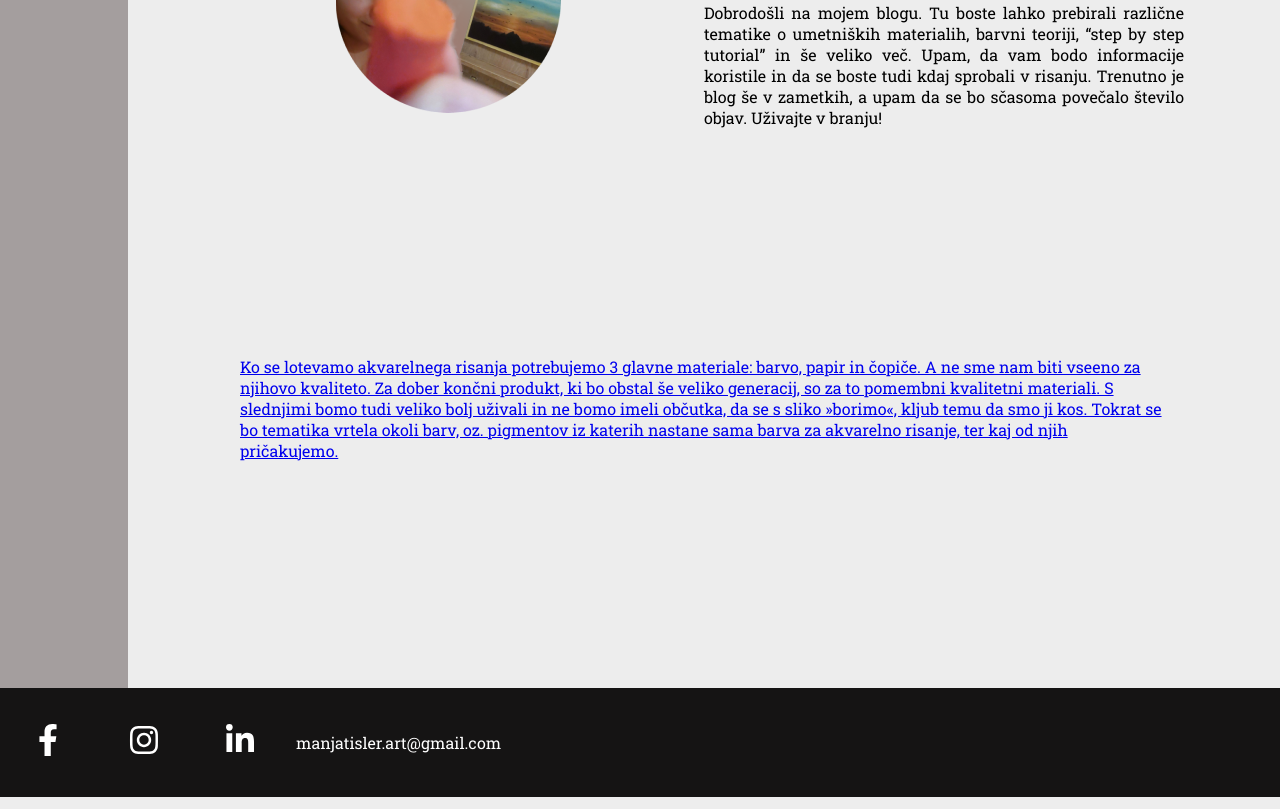
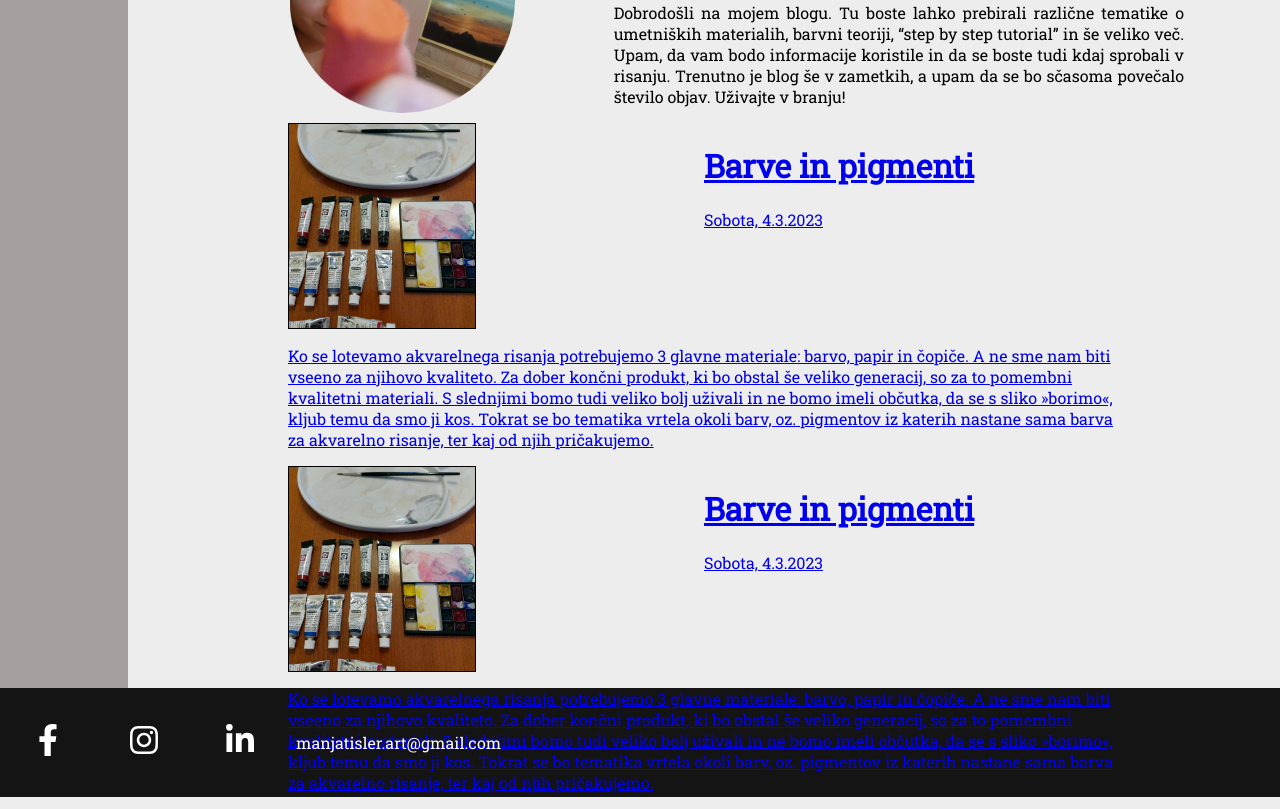
Before and after one commit to jureperos/Manja_Art_React, a React (Create React App) app: page /blog in a window 1280 px wide. Shown: the part 640-1449 px from the top of the page. Built offline with nearby package versions, Linux system fonts and the light colour scheme.

Commit message:
making dinamic blog routes

```diff
--- a/src/components/Content.js
+++ b/src/components/Content.js
@@ -31,7 +31,9 @@ function Content () {
                         <Route index element={ <SetImages /> } />
                     </Route>
                     <Route path="/zivljenjepis" element={ <Zivljenjepis /> } />
-                    <Route path="/blog" element={ <Blog /> } />
+                    <Route path="/blog" element={ <Blog /> }>
+                        <Route path=":id" />
+                    </Route>
                     <Route path="/*" element={ <NotFound /> } />
                 </Routes>
             </div>
--- a/src/components/blog/Blog.css
+++ b/src/components/blog/Blog.css
@@ -1,6 +1,6 @@
 .background {
     display: grid;
-    grid-template-columns: 1fr 1fr;
+    grid-template-columns: 0.7fr 1fr;
     background: linear-gradient(to right, #A49E9E 10%, #ededed 10% 100%);
     height: 100vh;
     padding: 5rem 5% 0 15%;
--- a/src/components/blog/BlogArr.js
+++ b/src/components/blog/BlogArr.js
@@ -5,16 +5,16 @@ import introTxt from "./introTxt"
 export default [
     {
         blogPath: '',
-        img: '',
-        title: '',
-        date: '',
+        img: require('./blog_1/blog1Img.png'),
+        title: 'Barve in pigmenti',
+        date: 'Sobota, 4.3.2023',
         introText: introTxt.text1,
     },
         {
         blogPath: '',
-        img: '',
-        title: '',
-        date: '',
-        text: '',
+        img: require('./blog_1/blog1Img.png'),
+        title: 'Barve in pigmenti',
+        date: 'Sobota, 4.3.2023',
+        introText: introTxt.text1,
     },
 ]
--- a/src/components/blog/blogLinks/BlogLinks.css
+++ b/src/components/blog/blogLinks/BlogLinks.css
@@ -0,0 +1,8 @@
+.blog-links {
+    display: grid;
+    grid-template-columns: 1fr 1fr;
+}
+
+.links-intro-txt {
+    grid-column: 1 / -1;
+}
--- a/src/components/blog/blogLinks/BlogLinks.js
+++ b/src/components/blog/blogLinks/BlogLinks.js
@@ -4,16 +4,14 @@ import { Link } from 'react-router-dom'
 function BlogLinks(props) {
 
     return(
-        <>
-            <Link to={`/blog/${props.blogPath}`}>
-                <img src=''></img>  {/*uredi path*/}
+            <Link to={`/blog/${props.blogPath}`} className='blog-links'>
+                <img src={props.img}></img>
                 <div>
                     <h1> {props.title} </h1>
                     <span> {props.date} </span>
                 </div>
-                <p> {props.introTxt} </p>
+                <p className='links-intro-txt'> {props.introTxt} </p>
             </Link>
-        </>
     )
 }
 
```
Also changed, not shown: src/components/blog/blog_1/blog1Img.png (renamed from src/components/blog/blogLinks/blog1Img.png).
